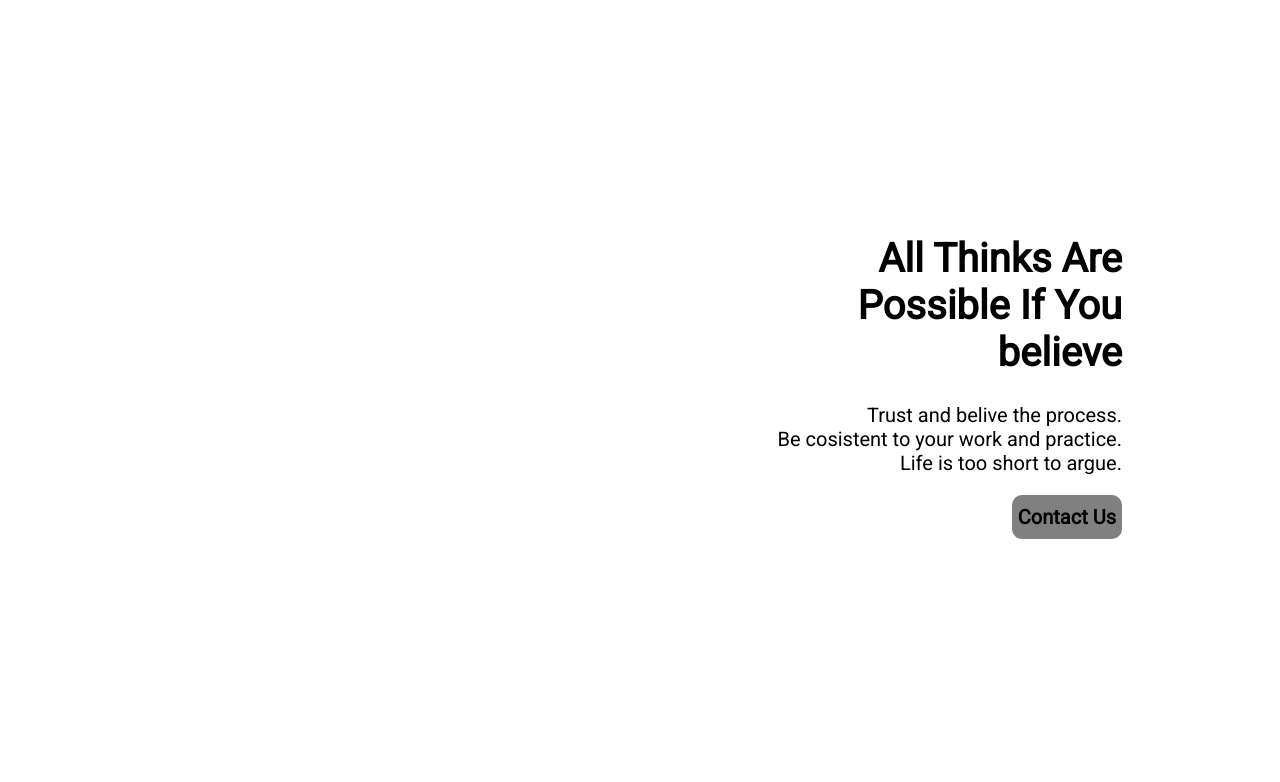
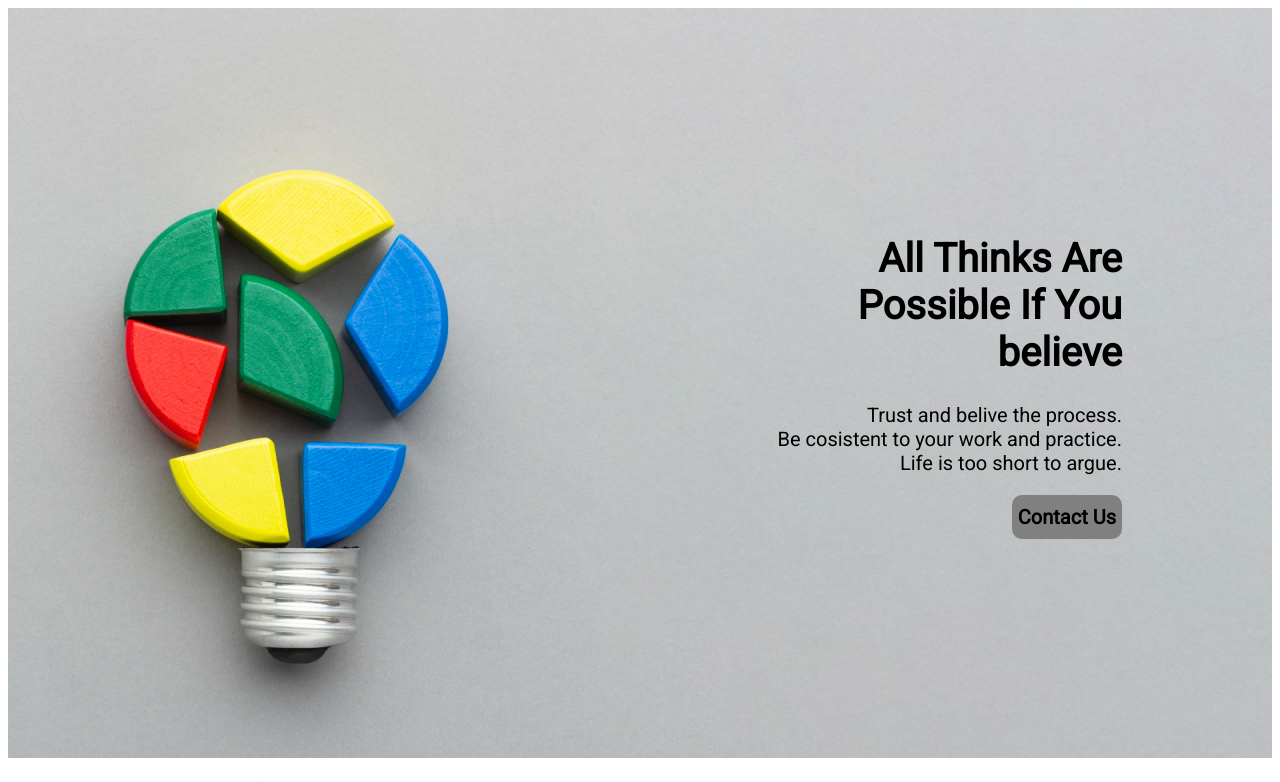
Before and after one commit to rahman-rima/assignment1, a plain HTML site: page index.html in a window 1280 px wide. Shown: the top 782 px of the page. Drawn offline with Linux system fonts and the light colour scheme; the site is published under a folder, as on GitHub Pages, so addresses that start at the root find nothing.

Commit message:
again updated

```diff
--- a/styles/styles.css
+++ b/styles/styles.css
@@ -13,7 +13,7 @@
 }
 .ig{
     margin: 0;
-     background-image: url(/images/banner2.png);
+     background-image: url(../images/banner2.png);
      background-repeat: no;
      width: 151s0px;
      height: 750px;
```
